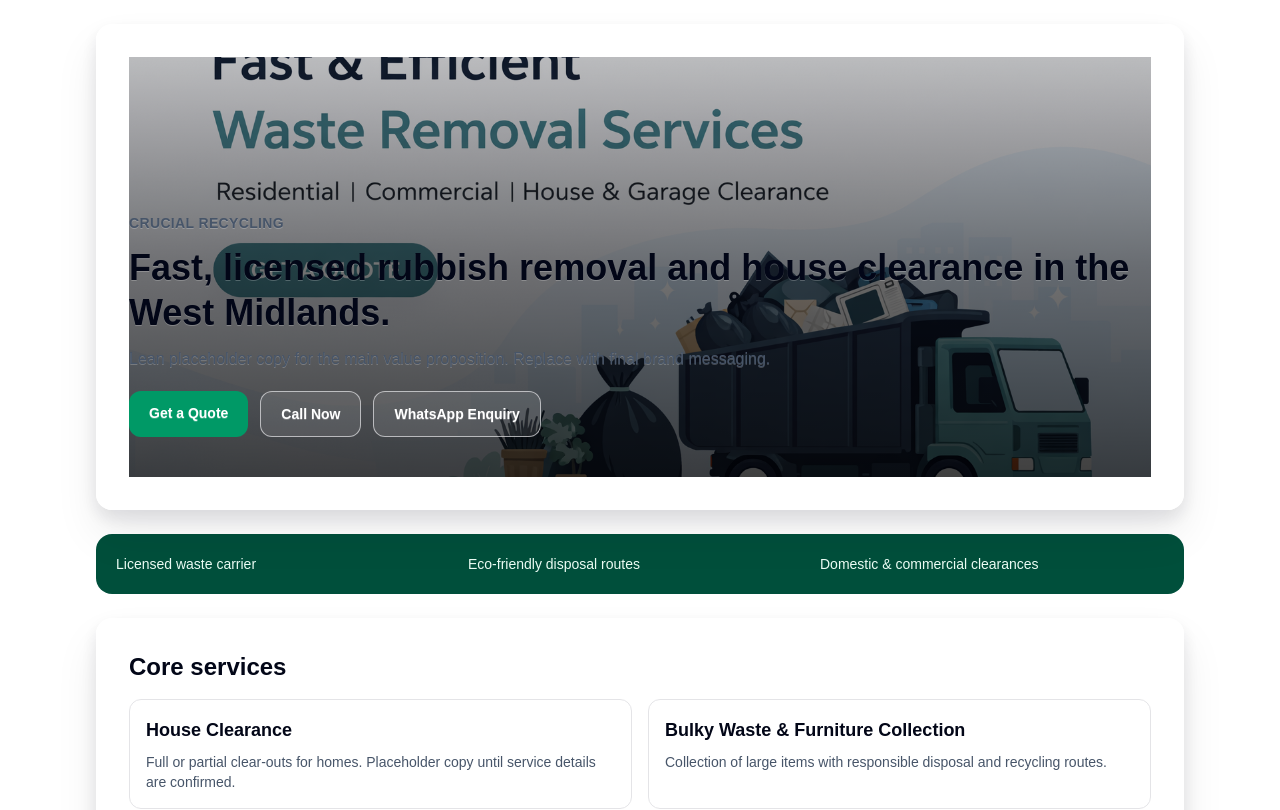
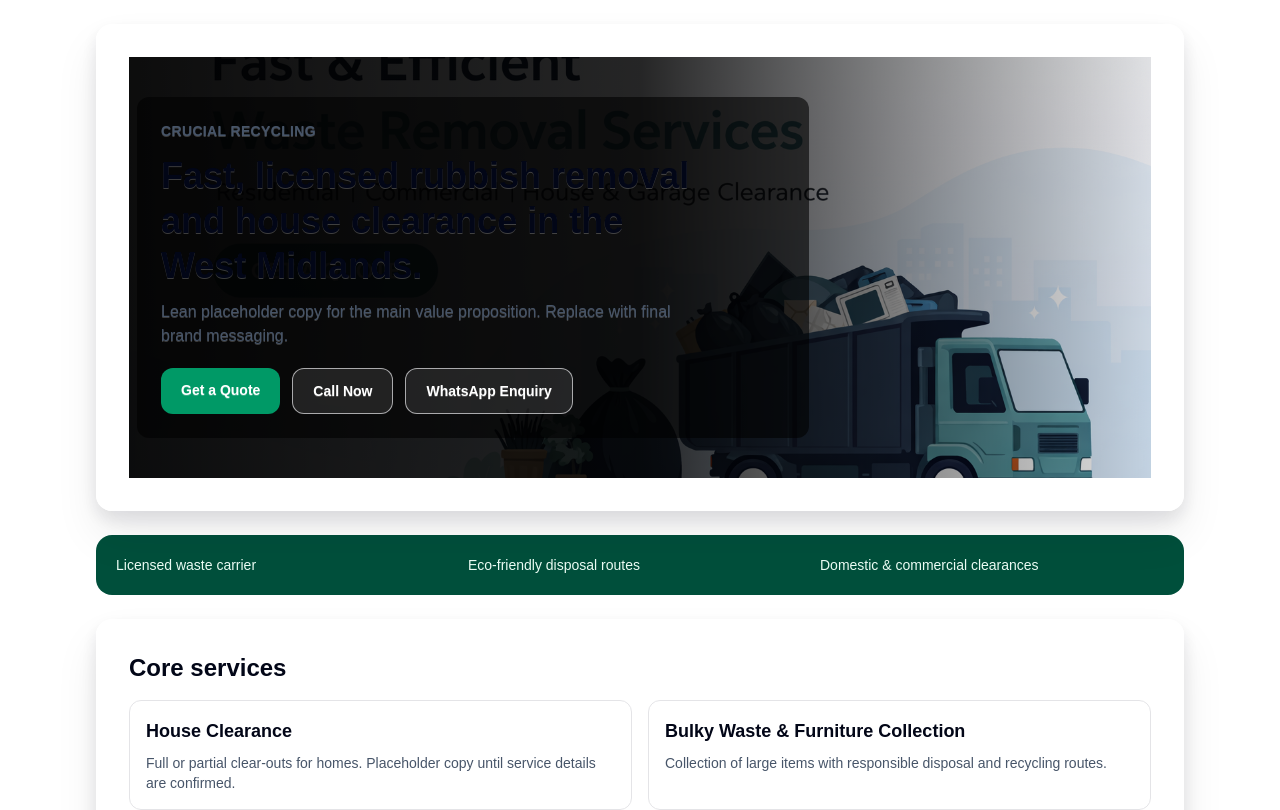
Before and after one commit to usamabuilds/cleaning-webiste, a Next.js app: page / in a window 1280 px wide. Shown: the top 810 px of the page. Built offline with nearby package versions, Linux system fonts and the light colour scheme.

Commit message:
Fix hero overlap by making image section opaque and adjusting spacing

```diff
--- a/src/app/page.tsx
+++ b/src/app/page.tsx
@@ -63,19 +63,20 @@ export default function Home() {
   return (
     <main className="layer-base text-zinc-900">
       <SectionFrame className="flex flex-col gap-6">
-        <GlassPanel className="overflow-hidden p-0">
+        <GlassPanel className="overflow-hidden bg-zinc-900 p-0 backdrop-blur-none">
           <section className="relative isolate min-h-[420px]">
+            <div className="absolute inset-0 bg-zinc-900" />
             <Image
               src="/hero/hero.png"
               alt="Rubbish removal team clearing waste in the West Midlands"
               fill
               priority
               sizes="100vw"
-              className="object-cover"
+              className="object-cover object-right md:object-[72%_center]"
             />
-            <div className="absolute inset-0 bg-gradient-to-t from-black/75 via-black/55 to-black/25" />
-            <LayerContent className="relative z-10 flex min-h-[420px] items-end py-8 sm:py-10">
-              <div>
+            <div className="absolute inset-0 bg-gradient-to-r from-black/95 via-black/85 to-black/35 md:to-black/10" />
+            <LayerContent className="relative z-10 flex min-h-[420px] items-end px-1 py-6 sm:px-2 sm:py-10">
+              <div className="max-w-2xl rounded-xl bg-black/60 p-4 sm:p-6">
                 <p className="text-sm font-semibold uppercase tracking-wide text-emerald-200">Crucial Recycling</p>
                 <h1 className="mt-3 text-3xl font-bold leading-tight text-white sm:text-4xl">
                   Fast, licensed rubbish removal and house clearance in the West Midlands.
```
